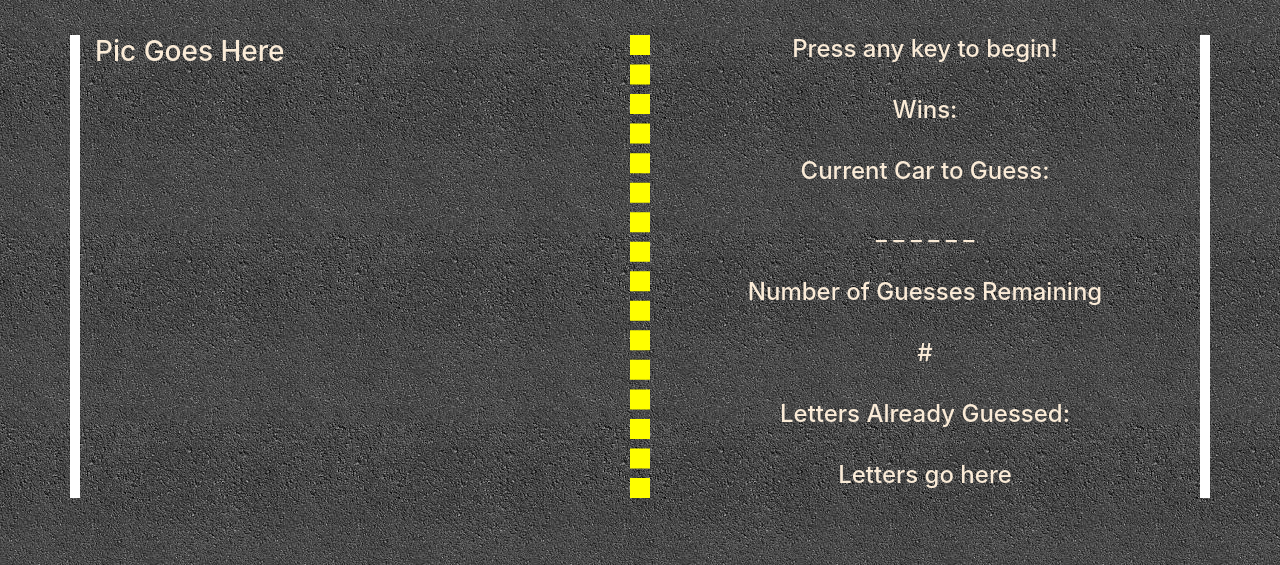
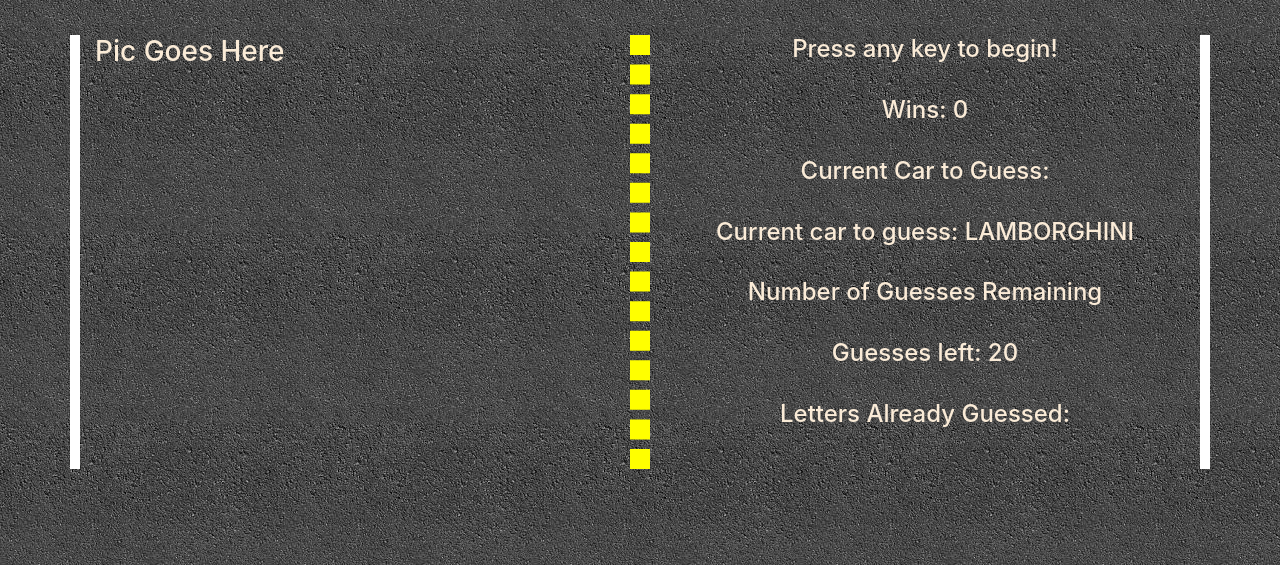
Before and after one commit to ctslone/Word-Guess-Game, a plain HTML site: page index.html in a window 1280 px wide. Shown: the part 235-800 px from the top of the page. Drawn offline with nearby package versions, Linux system fonts and the light colour scheme.

Commit message:
adding first parts of JS. getting the text to display with JS and creating a newgame function.

```diff
--- a/assets/css/style.css
+++ b/assets/css/style.css
@@ -23,7 +23,7 @@ body {
 
 #title-1 {
     font-family: FasterOne-Regular;
-    color: black;
+    color: rgb(0, 0, 0);
     font-size: 80px;
     text-align: left;
     padding-bottom: 5px;
--- a/assets/javascript/game.js
+++ b/assets/javascript/game.js
@@ -0,0 +1,66 @@
+// page loads and all HTML elements and CSS is displayed
+// press any letter to begin guessing. document.on(click) will set off the start of the game
+// plage loads and newgame function runs and resets wins, guesses left, letters guessed
+// when page loads, a random word from the word array will be selected as the winning word but will only be displayed in dashes
+    // function will look at the random word selected and replace each letter in the word (mini array) with an underscore, separated by a space
+// if the guessed letter does not match one of the letters in the random word:
+    // subtract a guess and add the letter to the guessed letter array.
+// IF the guessed letter does match a letter in the random word:
+    // add the letter to guessed letters array and replace the underscore with the letter (however many of that letter there are in the word)
+// if user correctly guesses the word, display the word (somewhere?) and then run the new game function
+// if the user runs out of guesses, (guesses left = 0) display the word to the user but do not add to wins.
+    // run the new game function to pick a new word and reset variables
+
+// waiting for document to load before loading the JS
+
+    // defining variables to be used during the game
+    var wins = 0;
+    var guessesLeft = 20;
+    var lettersGuessed = [];
+    var carNames = [
+        {
+        name: "WRX",
+        image: "assets/images",
+        },
+
+        {
+        name: "PORSCHE",
+        image: "assets/images",
+        },
+
+        {
+        name: "CORVETTE",
+        image: "assets/images",
+        },
+
+        {
+        name: "FERRARI",
+        image: "assets/images",
+        },
+
+        {
+        name: "MUSTANG",
+        image: "assets/images",
+        },
+
+        {
+        name:"LAMBORGHINI",
+        image: "assets/images",
+        }
+    ];
+
+
+    function newGame() {
+        guessesLeft = 20;
+        lettersGuessed = [];
+        newCar = carNames[Math.floor(Math.random() * carNames.length)];
+        console.log(newCar.name)
+
+        winsText = document.getElementById("wins-text").innerHTML = "Wins: " + 0;
+        currentWordText = document.getElementById("current-word-text").innerHTML = "Current car to guess: " + newCar.name;
+        guessesText = document.getElementById("guesses-text").innerHTML = "Guesses left: " + 20;
+        lettersText = document.getElementById("letters-text").innerHTML = [];
+
+
+    }
+newGame()
--- a/index.html
+++ b/index.html
@@ -29,24 +29,24 @@
             <div class="col-6 info">
                 <h4>Press any key to begin!</h4>
                 <br>
-                <h4>Wins:</h4>
+                <h4 id="wins-text">Wins:</h4>
                 <br>
                 <h4>Current Car to Guess:</h4>
                 <br>
-                <h4>_ _ _ _ _ _ </h4>
+                <h4 id="current-word-text">_ _ _ _ _ _ </h4>
                 <br>
                 <h4>Number of Guesses Remaining</h4>
                 <br>
-                <h4>#</h4>
+                <h4 id="guesses-text">#</h4>
                 <br>
                 <h4>Letters Already Guessed:</h4>
                 <br>
-                <h4>Letters go here</h4>
+                <h4 id="letters-text"></h4>
 
             </div>
         </div>
 
     </div>
-
+    <script type="text/javascript" src="assets/javascript/game.js"></script>
 </body>
 </html>
```
